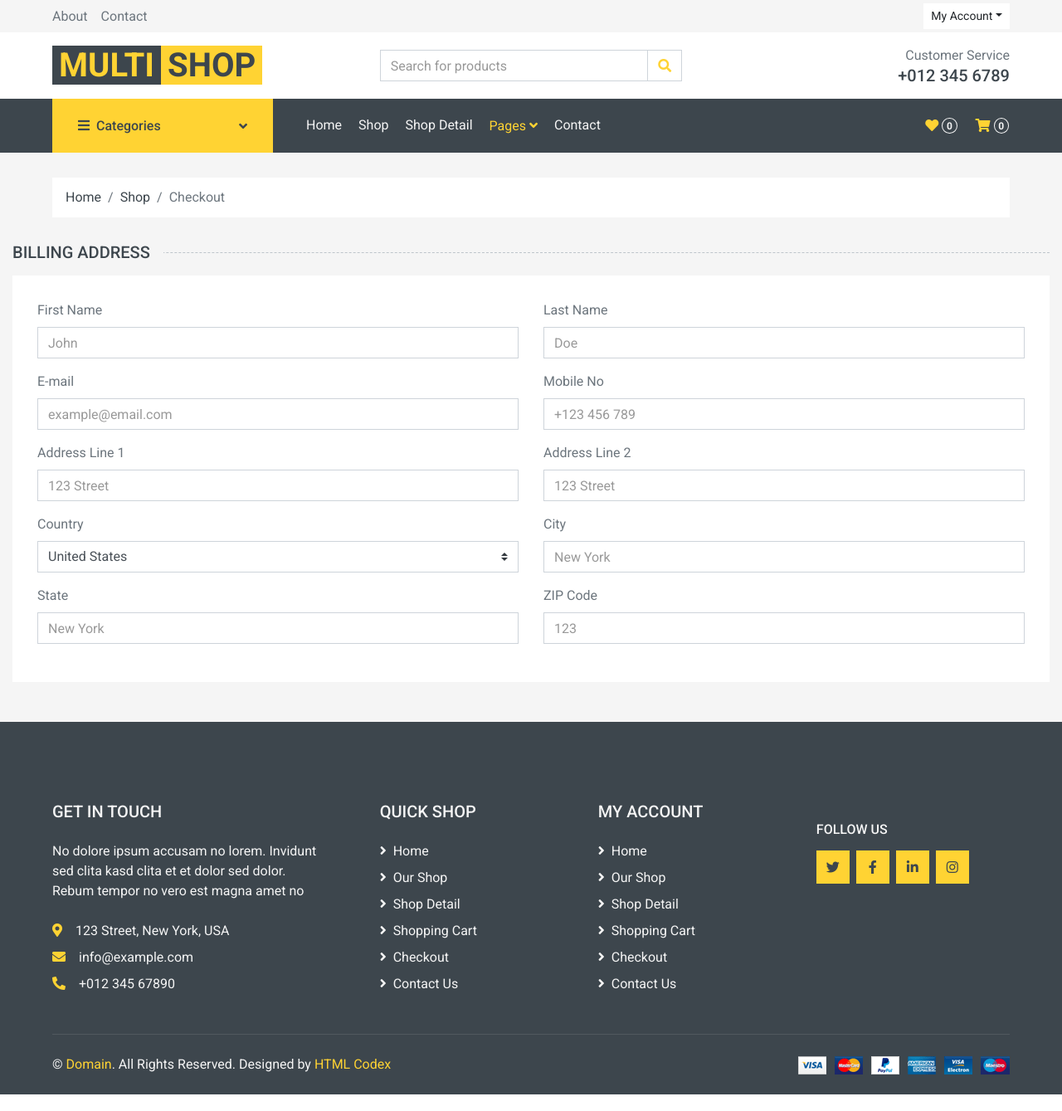
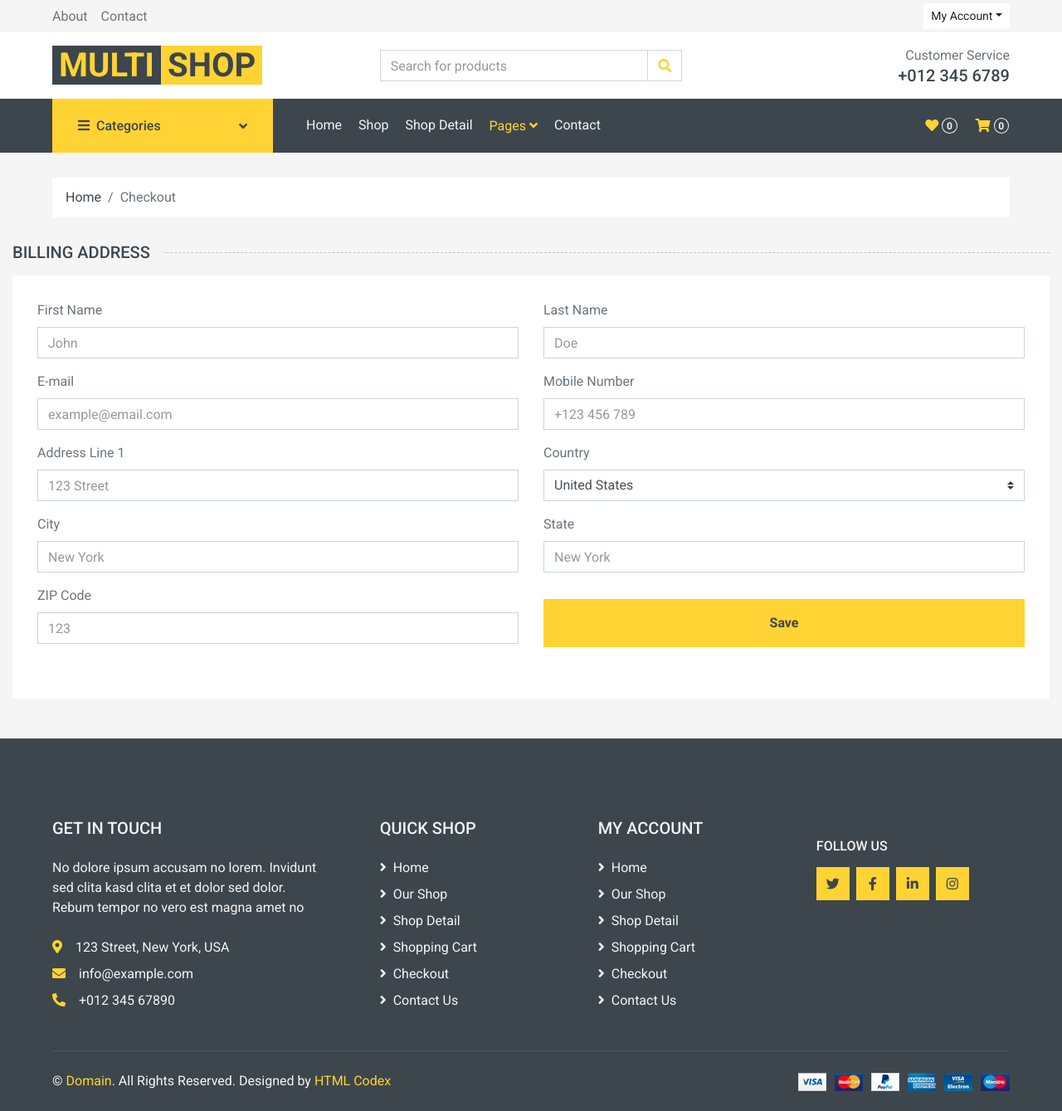
Before and after one commit to Kia-Aalam/Django-Shop, a Django app: page /checkout/ in a window 1280 px wide. Shown: the whole page at 83% size. Run offline with Django 5.2, Linux system fonts and the light colour scheme; some libraries are stand-ins or nearby versions.

Commit message:
some change in checkout page

```diff
--- a/templates/checkout.html
+++ b/templates/checkout.html
@@ -7,8 +7,7 @@
         <div class="row px-xl-5">
             <div class="col-12">
                 <nav class="breadcrumb bg-light mb-30">
-                    <a class="breadcrumb-item text-dark" href="#">Home</a>
-                    <a class="breadcrumb-item text-dark" href="#">Shop</a>
+                    <a class="breadcrumb-item text-dark" href="{% url 'home' %}">Home</a>
                     <span class="breadcrumb-item active">Checkout</span>
                 </nav>
             </div>
@@ -37,7 +36,7 @@
                             <input class="form-control" type="text" placeholder="example@email.com">
                         </div>
                         <div class="col-md-6 form-group">
-                            <label>Mobile No</label>
+                            <label>Mobile Number</label>
                             <input class="form-control" type="text" placeholder="+123 456 789">
                         </div>
                         <div class="col-md-6 form-group">
@@ -45,16 +44,11 @@
                             <input class="form-control" type="text" placeholder="123 Street">
                         </div>
                         <div class="col-md-6 form-group">
-                            <label>Address Line 2</label>
-                            <input class="form-control" type="text" placeholder="123 Street">
-                        </div>
-                        <div class="col-md-6 form-group">
                             <label>Country</label>
                             <select class="custom-select">
                                 <option selected>United States</option>
+                                <option>Iran</option>
                                 <option>Afghanistan</option>
-                                <option>Albania</option>
-                                <option>Algeria</option>
                             </select>
                         </div>
                         <div class="col-md-6 form-group">
@@ -69,6 +63,9 @@
                             <label>ZIP Code</label>
                             <input class="form-control" type="text" placeholder="123">
                         </div>
+                        <div class="col-md-6 form-group">
+                            <button class="btn btn-block btn-primary font-weight-bold my-3 py-3">Save</button>
+                        </div>
                     </div>
                 </div>
             </div>
```
